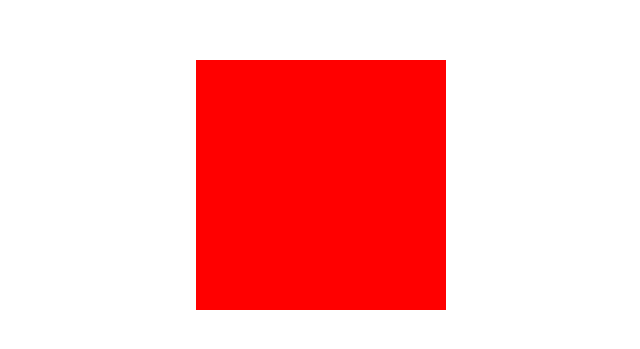
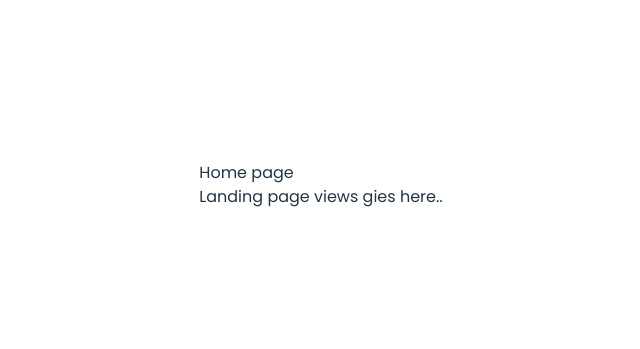
Before and after one commit to sarang-cabot/hackathon, a React (Vite) app: page / in a window 1280 px wide. Shown: the part 215-564 px from the top of the page, without its empty margins (319-959 px from the left). Built offline with nearby package versions, Linux system fonts and the light colour scheme.

Commit message:
feat: added react router

```diff
--- a/src/App.jsx
+++ b/src/App.jsx
@@ -1,15 +1,20 @@
-import { useState } from "react";
+import { createBrowserRouter, RouterProvider } from "react-router-dom";
 import ProfileBox from "./components/ProfileBox";
+import Home from "./components/home/index";
+
+const router = createBrowserRouter([
+  {
+    path: "/profile",
+    element: <ProfileBox/>,
+  },
+  {
+    path: "/",
+    element: <Home/>,
+  },
+]);
 
 function App() {
-
-  return (
-    <>
-      <div>
-        <ProfileBox></ProfileBox>
-      </div>
-    </>
-  );
+  return <RouterProvider router={router} />;
 }
 
 export default App;
--- /dev/null
+++ b/src/components/home/index.jsx
@@ -0,0 +1,12 @@
+import React from "react";
+
+function Home() {
+  return (
+    <div>
+      <div>Home page</div>
+      <div>Landing page views gies here..</div>
+    </div>
+  );
+}
+
+export default Home;
```
